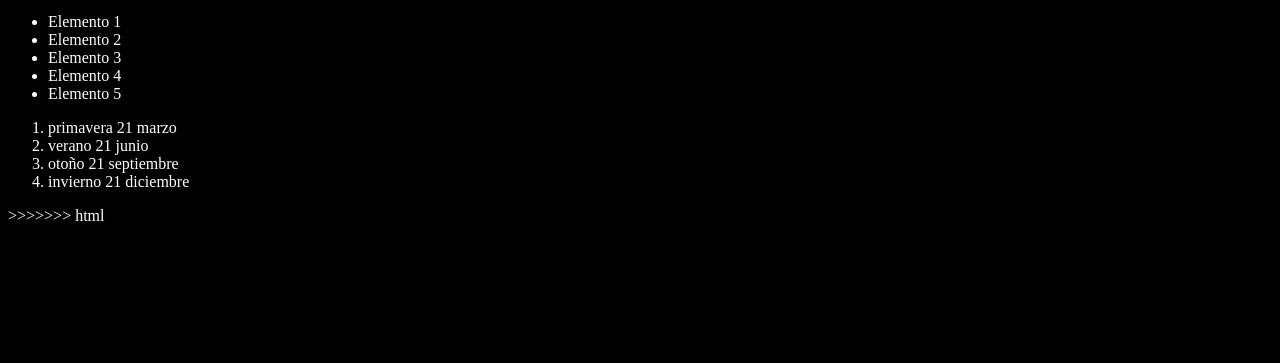
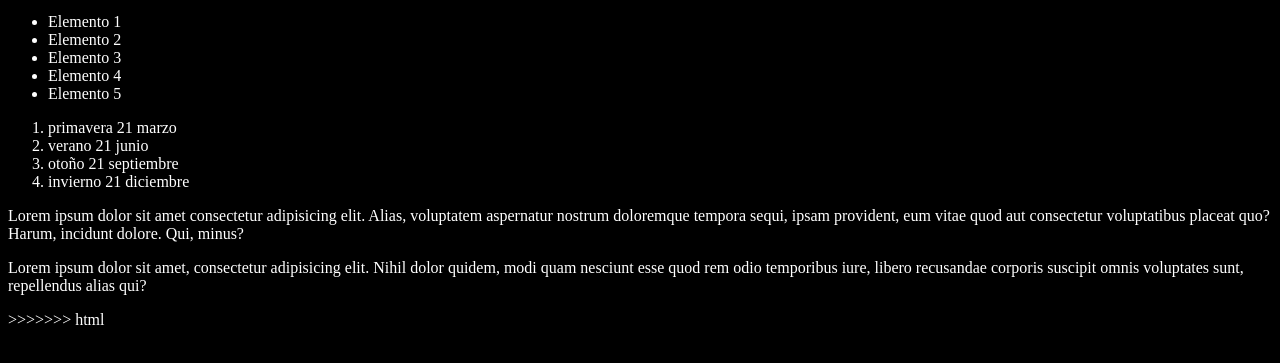
Before and after one commit to rafagamarrra/youtube2-git, a plain HTML site: page index.html in a window 1280 px wide. Shown: the part 101-464 px from the top of the page. Drawn offline with Linux system fonts and the light colour scheme.

Commit message:
Agregando 2 párrafos

```diff
--- a/index.html
+++ b/index.html
@@ -26,6 +26,17 @@
       <li>otoño 21 septiembre</li>
       <li>invierno 21 diciembre</li>
     </ol>
+    <p>
+      Lorem ipsum dolor sit amet consectetur adipisicing elit. Alias, voluptatem
+      aspernatur nostrum doloremque tempora sequi, ipsam provident, eum vitae
+      quod aut consectetur voluptatibus placeat quo? Harum, incidunt dolore.
+      Qui, minus?
+    </p>
+    <p>
+      Lorem ipsum dolor sit amet, consectetur adipisicing elit. Nihil dolor
+      quidem, modi quam nesciunt esse quod rem odio temporibus iure, libero
+      recusandae corporis suscipit omnis voluptates sunt, repellendus alias qui?
+    </p>
     <script src="index.js"></script>
     >>>>>>> html
   </body>
```
